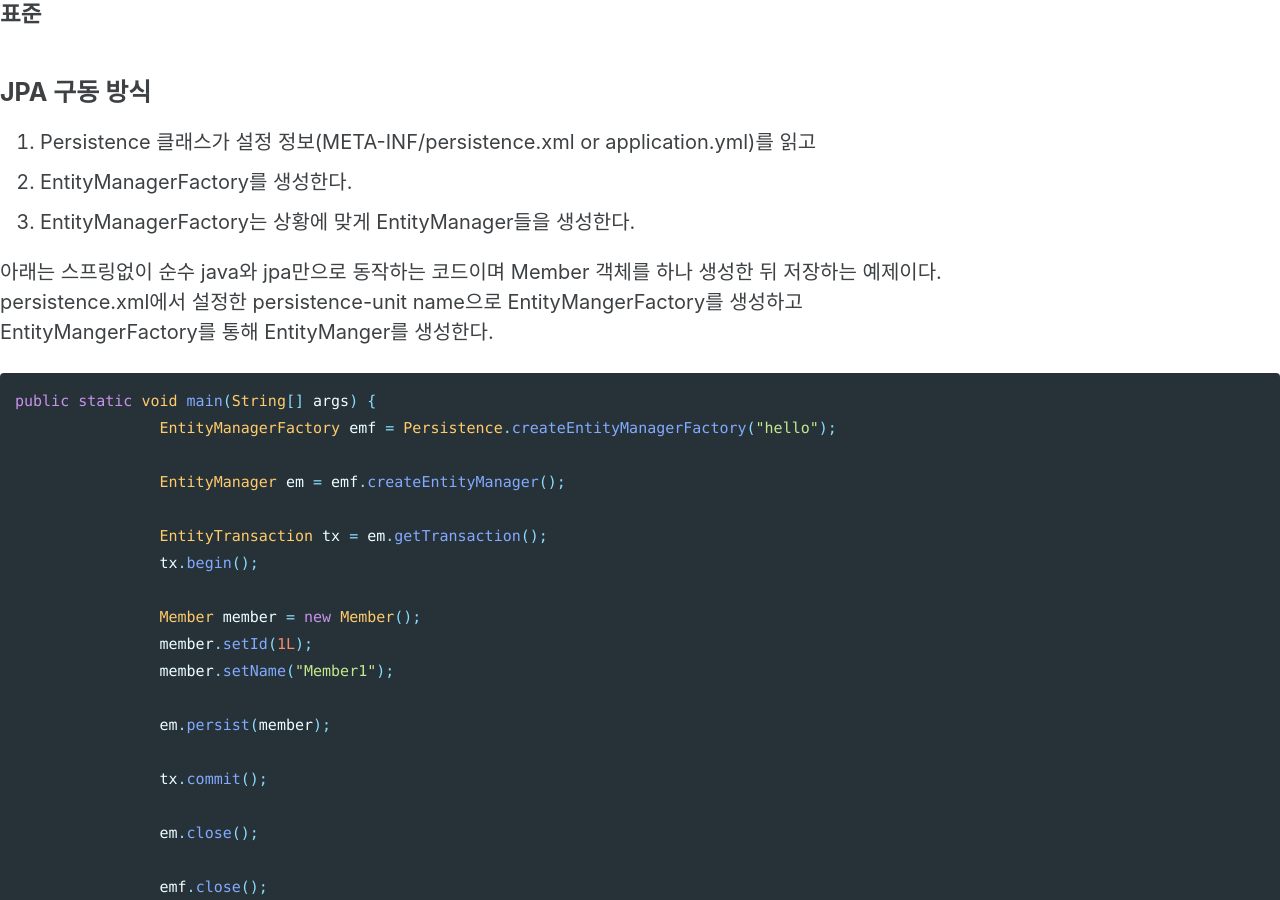
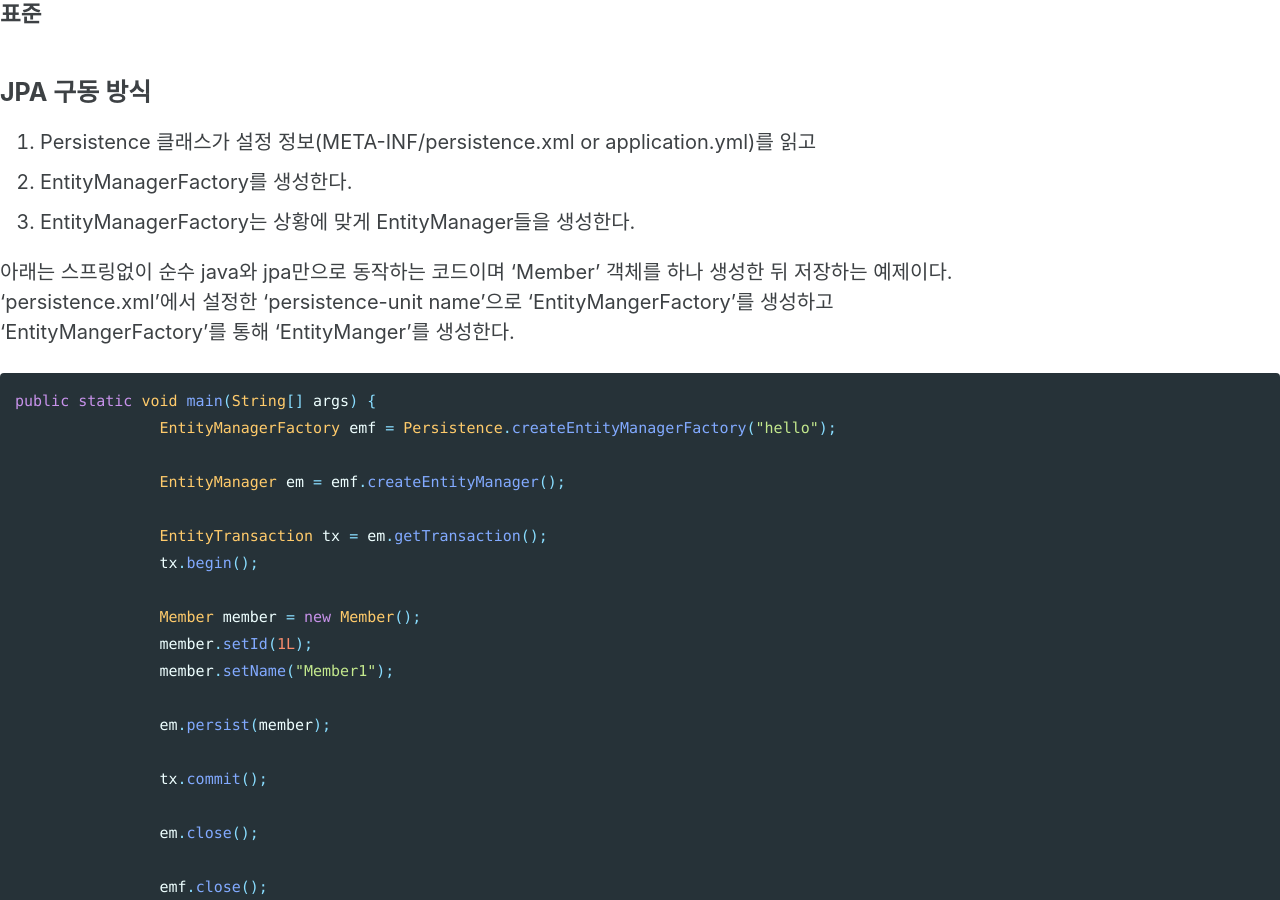
Before and after one commit to maenguin/maenguin.github.io, a Jekyll site: the page built from private/2020-12-31-jpa-basic.md, in a window 1280 px wide and 900 px high, scrolled down 1866 px. Built offline with Jekyll 4.4.1, drawn with Linux system fonts in a browser that asks for light colours; cached includes are drawn as plain includes; our own code applies the rules of GitHub Pages for plain Markdown files.

````diff
--- a/private/2020-12-31-jpa-basic.md
+++ b/private/2020-12-31-jpa-basic.md
@@ -58,9 +58,9 @@
 2. EntityManagerFactory를 생성한다.
 3. EntityManagerFactory는 상황에 맞게 EntityManager들을 생성한다.
 
-아래는 스프링없이 순수 java와 jpa만으로 동작하는 코드이며 Member 객체를 하나 생성한 뒤 저장하는 예제이다.
-persistence.xml에서 설정한 persistence-unit name으로 EntityMangerFactory를 생성하고
-EntityMangerFactory를 통해 EntityManger를 생성한다.
+아래는 스프링없이 순수 java와 jpa만으로 동작하는 코드이며 'Member' 객체를 하나 생성한 뒤 저장하는 예제이다.
+'persistence.xml'에서 설정한 'persistence-unit name'으로 'EntityMangerFactory'를 생성하고
+'EntityMangerFactory'를 통해 'EntityManger'를 생성한다.
 ```java
 public static void main(String[] args) {
 		EntityManagerFactory emf = Persistence.createEntityManagerFactory("hello");
````
